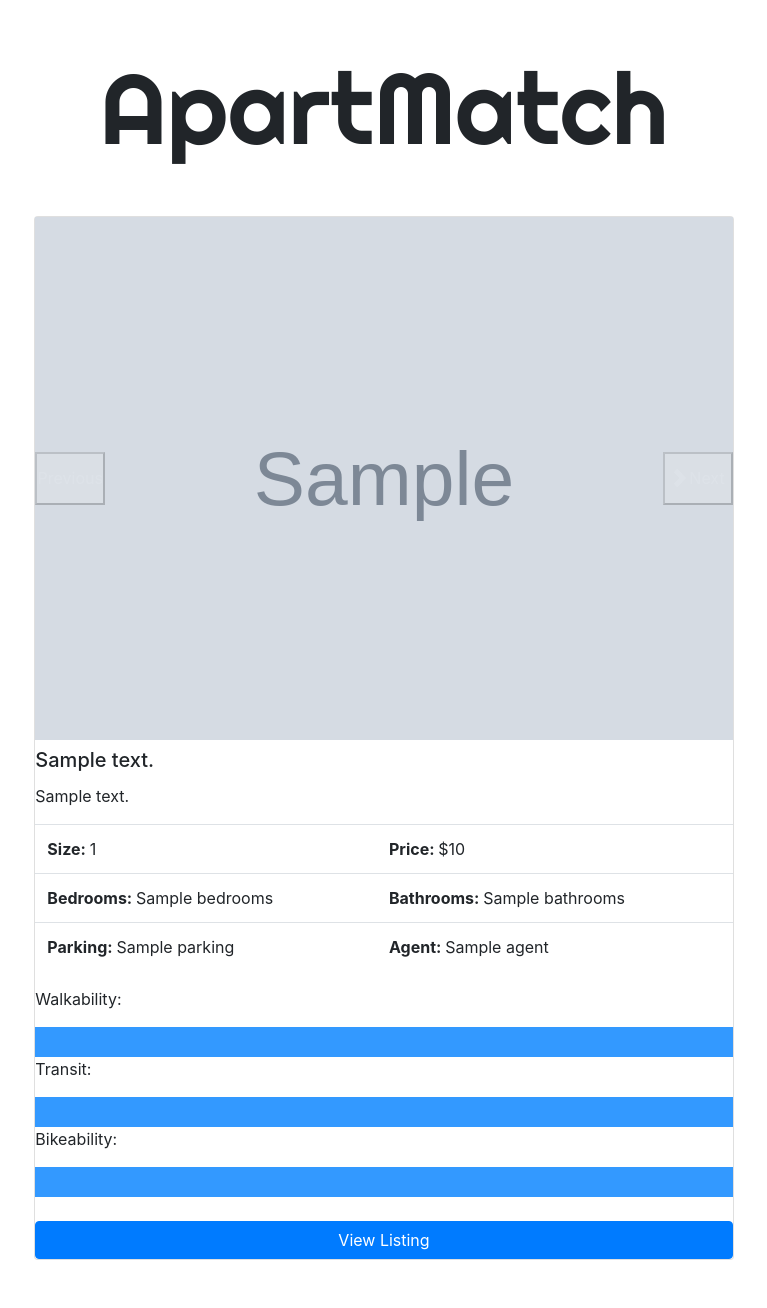
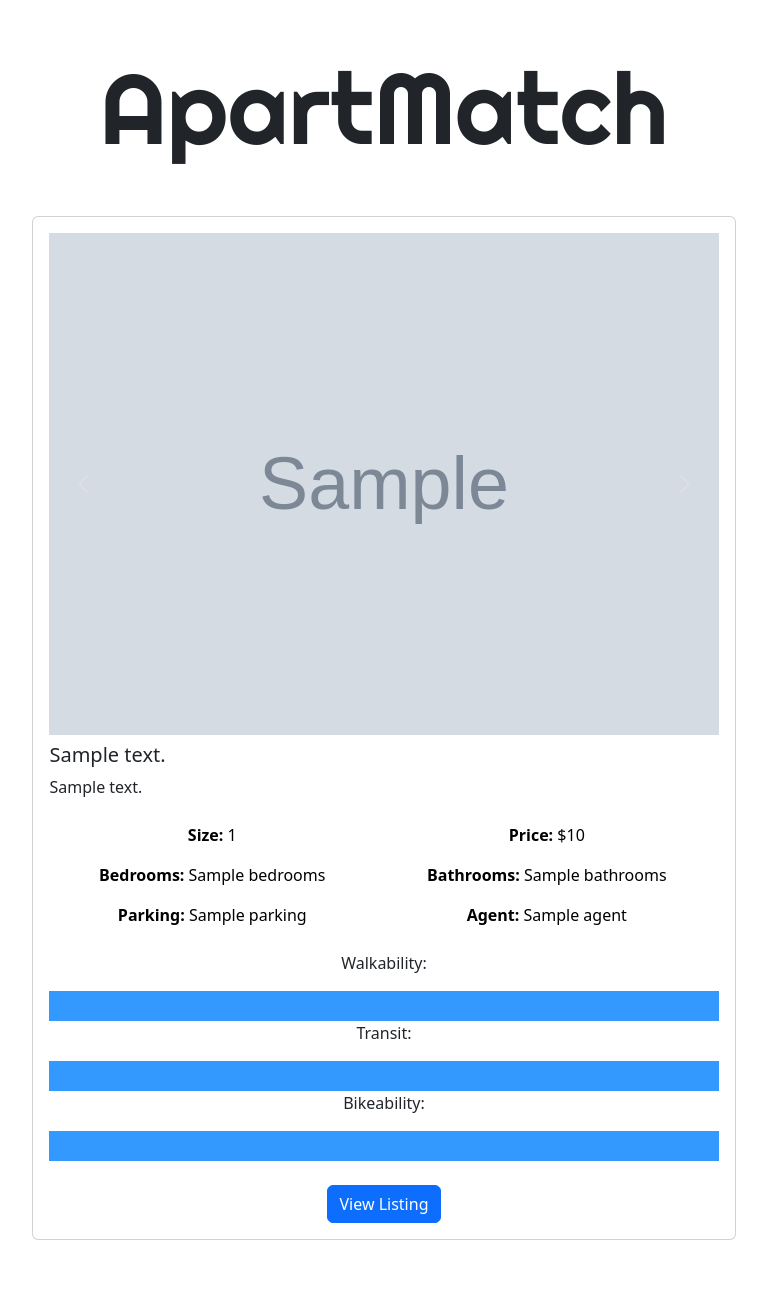
Before and after one commit to thabnir/ApartMatch, a Flask app: template templates/galleryview.html in a window 1280 px wide. Shown: the whole page, without its empty margins (256-1023 px from the left). After the commit the page ends 1240 px from the top, so only its background shows below. Run offline with Flask 3, Linux system fonts and the light colour scheme; the template is opened without the code that fills it: most values are stand-ins (such as "Sample title", 1, 10 or a date in 2020); grey boxes marked "Sample" are stand-in pictures; some libraries are stand-ins or nearby versions.

Commit message:
made it look not garbage

```diff
--- a/templates/galleryview.html
+++ b/templates/galleryview.html
@@ -3,15 +3,11 @@
   <head>
     <title>ApartMatch</title>
     <link
-      rel="stylesheet"
-      href="https://maxcdn.bootstrapcdn.com/bootstrap/4.0.0/css/bootstrap.min.css"
-    />
-    <link
       href="https://fonts.googleapis.com/css?family=Righteous"
       rel="stylesheet"
     />
-
-    <script src="https://cdn.jsdelivr.net/npm/bootstrap@5.3.0/dist/js/bootstrap.min.js"></script>
+    <link href="https://cdn.jsdelivr.net/npm/bootstrap@5.3.2/dist/css/bootstrap.min.css" rel="stylesheet" integrity="sha384-T3c6CoIi6uLrA9TneNEoa7RxnatzjcDSCmG1MXxSR1GAsXEV/Dwwykc2MPK8M2HN" crossorigin="anonymous">
+    <script src="https://cdn.jsdelivr.net/npm/bootstrap@5.3.2/dist/js/bootstrap.bundle.min.js" integrity="sha384-C6RzsynM9kWDrMNeT87bh95OGNyZPhcTNXj1NW7RuBCsyN/o0jlpcV8Qyq46cDfL" crossorigin="anonymous"></script>
 
     <style>
       .carousel-control-prev-icon,
@@ -67,7 +63,7 @@
       <h1 class="mb-5">ApartMatch</h1>
       {% for apartment in data %}
       <div class="card mb-5">
-
+        <div class="card-body">
           <div
             id="carousel{{ loop.index }}"
             class="carousel slide"
@@ -108,6 +104,7 @@
 
           <h5 class="card-title pt-2 text-left">{{ apartment['address']|safe }}</h5>
           <p class="card-text text-left">{{ apartment['description'] }}</p>
+          <div class="text-center">
             <table class="table table-borderless">
               <tr>
                 <td><strong>Size: </strong>{{ apartment['size'] }}</td>
@@ -151,6 +148,7 @@
             >
           </div>
         </div>
+      </div>
       {% endfor %}
     </div>
   </body>
```
Lines whose indentation alone changed are shown as unchanged.
